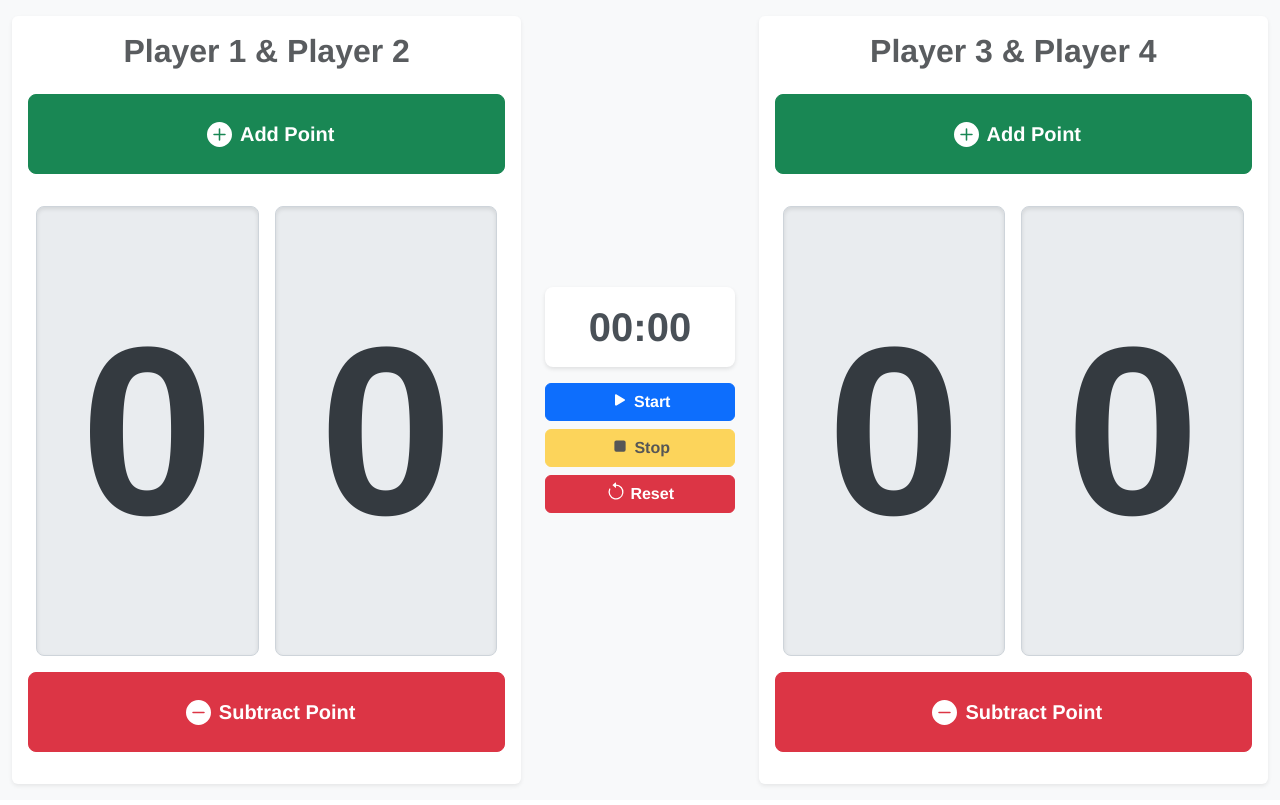
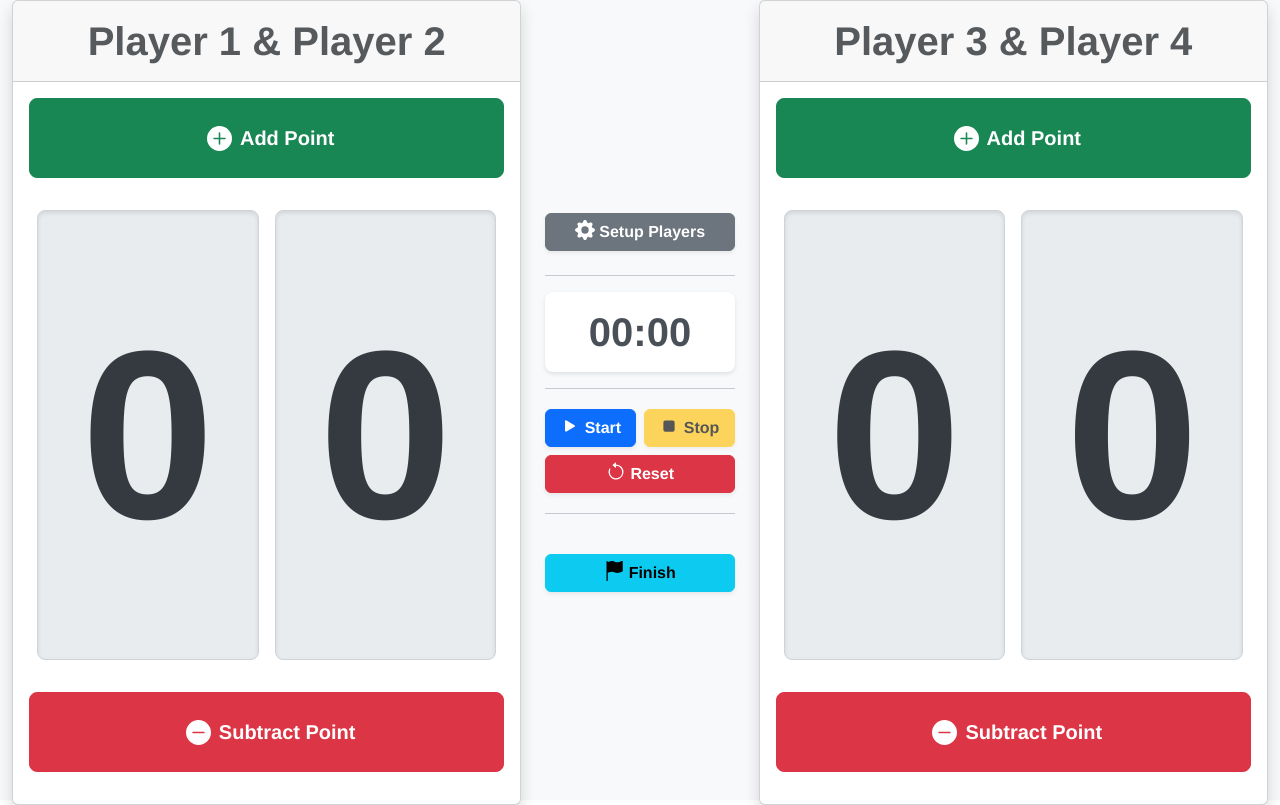
Before and after one commit to juliandito/vue2-score-counter, a Vue app: page / in a window 1280 px wide. Built offline with nearby package versions, Linux system fonts and the light colour scheme.

Commit message:
Add input player name modal

```diff
--- a/src/views/BadmintonCounter.vue
+++ b/src/views/BadmintonCounter.vue
@@ -2,15 +2,18 @@
   <b-container fluid class="bg-light vh-100">
     <b-row class="justify-content-center align-items-center text-center h-100">
       <b-col md="5">
-        <b-card no-body class="border-0 shadow-sm">
+        <b-card
+          no-body
+          class="shadow"
+          header-tag="header"
+        >
+          <template #header>
+            <h1 class="font-weight-bold text-muted my-2">
+              {{ team1Player }}
+            </h1>
+          </template>
+
           <b-card-body>
-            <b-row>
-              <b-col>
-                <h2 class="mb-4 font-weight-bold text-muted">
-                  Player 1 & Player 2
-                </h2>
-              </b-col>
-            </b-row>
             <b-row>
               <b-col>
                 <b-button
@@ -37,7 +40,7 @@
                 </div>
               </b-col>
             </b-row>
-            <b-row>
+            <b-row class="mt-3">
               <b-col>
                 <b-button
                   @click="decrementScore('team1')"
@@ -60,30 +63,50 @@
       <b-col md="2">
         <b-row>
           <b-col>
-            <div class="timer-display mb-3">{{ formattedTime }}</div>
+            <b-button
+              @click="showSettingModal"
+              variant="secondary"
+              block
+              class="font-weight-bold w-100 shadow-sm"
+            >
+              <b-icon-gear-fill></b-icon-gear-fill> Setup Players
+            </b-button>
+          </b-col>
+        </b-row>
+        <b-row class="mt-2">
+          <b-col>
+            <hr>
           </b-col>
         </b-row>
         <b-row>
           <b-col>
+            <div class="timer-display">{{ formattedTime }}</div>
+          </b-col>
+        </b-row>
+        <b-row class="mb-1">
+          <b-col>
+            <hr>
+          </b-col>
+        </b-row>
+        <b-row>
+          <b-col class="pe-1">
             <b-button
               @click="startTimer"
               :disabled="timerRunning"
               variant="primary"
               block
-              class="font-weight-bold w-100"
+              class="font-weight-bold w-100 shadow-sm"
             >
               <b-icon-play-fill></b-icon-play-fill> Start
             </b-button>
           </b-col>
-        </b-row>
-        <b-row class="mt-2">
-          <b-col>
+          <b-col class="ps-1">
             <b-button
               @click="stopTimer"
               :disabled="!timerRunning"
               variant="warning"
               block
-              class="font-weight-bold w-100"
+              class="font-weight-bold w-100 shadow-sm"
             >
               <b-icon-stop-fill></b-icon-stop-fill> Stop
             </b-button>
@@ -95,25 +118,45 @@
               @click="resetAll"
               variant="danger"
               block
-              class="font-weight-bold w-100"
+              class="font-weight-bold w-100 shadow-sm"
             >
               <b-icon-arrow-counterclockwise></b-icon-arrow-counterclockwise>
               Reset
             </b-button>
           </b-col>
         </b-row>
+
+        <b-row class="mt-1">
+          <b-col>
+            <hr>
+          </b-col>
+        </b-row>
+
+        <b-row class="mt-4">
+          <b-col>
+            <b-button
+              variant="info"
+              block
+              class="font-weight-bold w-100 shadow-sm"
+            >
+              <b-icon-flag-fill></b-icon-flag-fill> Finish
+            </b-button>
+          </b-col>
+        </b-row>
       </b-col>
 
       <b-col md="5">
-        <b-card no-body class="border-0 shadow-sm">
+        <b-card
+          no-body
+          class="shadow"
+          header-tag="header"
+        >
+          <template #header>
+            <h1 class="font-weight-bold text-muted my-2">
+              {{ team2Player }}
+            </h1>
+          </template>
           <b-card-body>
-            <b-row>
-              <b-col>
-                <h2 class="mb-4 font-weight-bold text-muted">
-                  Player 3 & Player 4
-                </h2>
-              </b-col>
-            </b-row>
             <b-row>
               <b-col>
                 <b-button
@@ -140,7 +183,7 @@
                 </div>
               </b-col>
             </b-row>
-            <b-row>
+            <b-row class="mt-3">
               <b-col>
                 <b-button
                   @click="decrementScore('team2')"
@@ -160,6 +203,37 @@
         </b-card>
       </b-col>
     </b-row>
+
+    <b-modal
+      id="settingModal"
+      title="Match Players"
+      v-model="modalSettingShow"
+      no-close-on-backdrop
+      no-close-on-esc
+      hide-header-close
+    >
+      <b-row>
+        <b-col sm="2" class="d-flex align-items-center">
+          <label for="input-small">Team 1:</label>
+        </b-col>
+        <b-col sm="10">
+          <b-form-input id="input-team-1" placeholder="Player Name" v-model="team1Player"></b-form-input>
+        </b-col>
+      </b-row>
+      <b-row class="mt-4">
+        <b-col sm="2" class="d-flex align-items-center">
+          <label for="input-small">Team 2:</label>
+        </b-col>
+        <b-col sm="10">
+          <b-form-input id="input-team-2" placeholder="Player Name" v-model="team2Player"></b-form-input>
+        </b-col>
+      </b-row>
+
+      <template #modal-footer>
+        <b-button variant="secondary" @click="hideSettingModal">Close</b-button>
+      </template>
+    </b-modal>
+
   </b-container>
 </template>
 
@@ -170,6 +244,8 @@ import {
   BIconPlayFill,
   BIconStopFill,
   BIconArrowCounterclockwise,
+  BIconGearFill,
+  BIconFlagFill,
 } from "bootstrap-vue";
 
 export default {
@@ -180,6 +256,8 @@ export default {
     BIconPlayFill,
     BIconStopFill,
     BIconArrowCounterclockwise,
+    BIconGearFill,
+    BIconFlagFill
   },
   data() {
     return {
@@ -188,6 +266,9 @@ export default {
       timer: null,
       timeElapsed: 0,
       timerRunning: false,
+      modalSettingShow: false,
+      team1Player: 'Player 1 & Player 2',
+      team2Player: 'Player 3 & Player 4',
     };
   },
   computed: {
@@ -253,6 +334,12 @@ export default {
       this.team1Score = 0;
       this.team2Score = 0;
     },
+    showSettingModal () {
+      this.modalSettingShow = true
+    },
+    hideSettingModal () {
+      this.modalSettingShow = false
+    }
   },
   // Clean up the interval when the component is destroyed
   beforeDestroy() {
```
